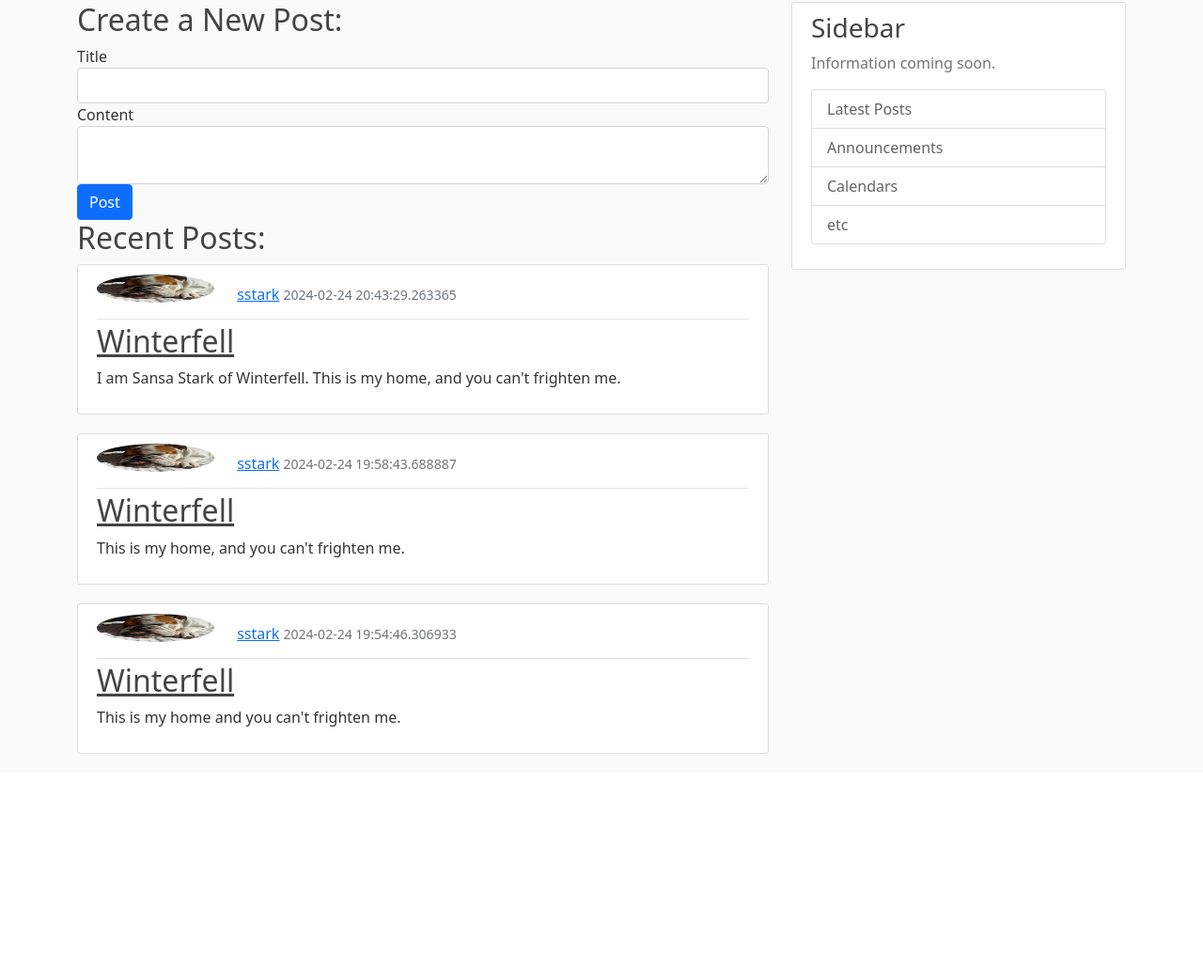
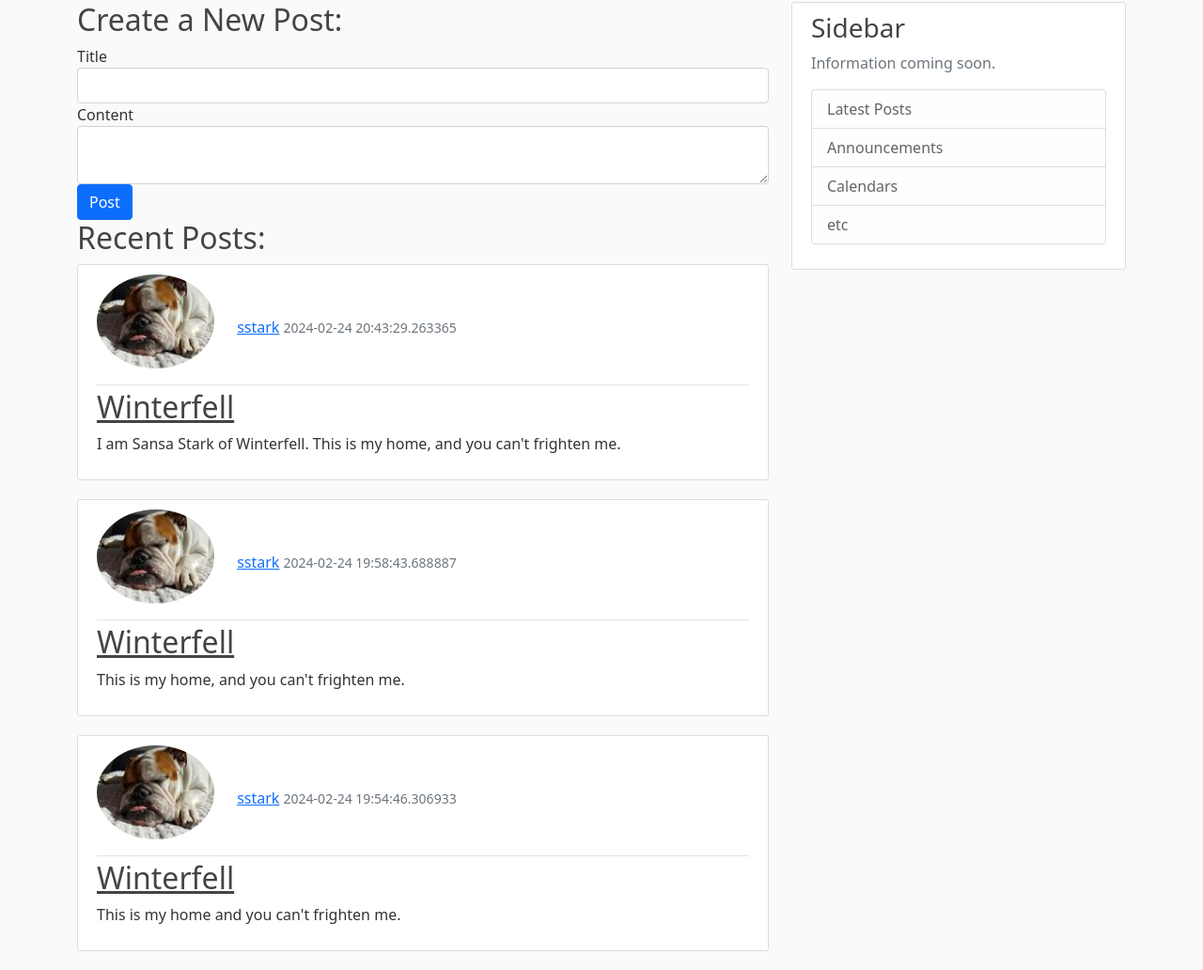
Before and after one commit to klbailey/Flask, a Flask app: page / in a window 1280 px wide. Shown: the part 78-1110 px from the top of the page at 94% size. Before the commit the page ends 880 px from the top, so only its background shows below. Run offline with Flask 3, Linux system fonts and the light colour scheme; data comes from the database, SQL or seed files in the repository; some libraries are stand-ins or nearby versions.

Commit message:
Updated size of user image on Recent Posts

```diff
--- a/FullStackFlaskPracticeONE/templates/home.html
+++ b/FullStackFlaskPracticeONE/templates/home.html
@@ -11,7 +11,8 @@
       Password: {{ new_user.password }}<br>
     </p>
   {% endif %}
-  <!-- Ensure that the form is always rendered -->
+
+  <!-- NEW POST Ensure that the form is always rendered -->
   <h2>Create a New Post:</h2>
   <form method="POST" action="{{ url_for('home') }}">
     {{ post_form.hidden_tag() }}
@@ -33,7 +34,7 @@
     <article class="media content-section">
       <div class="media-body">
         <div class="article-metadata">
-          <img src="{{ url_for('static', filename='profile_pics/' + post.author.image_file) }}" class="rounded-circle account-img" style="height: 30px;">
+          <img src="{{ url_for('static', filename='profile_pics/' + post.author.image_file) }}" class="rounded-circle account-img" style="height: 100px;">
           <a class="mr-2" href="#">{{ post.author.username }}</a>
           <small class="text-muted">{{ post.datePosted }}</small>
         </div>
```
